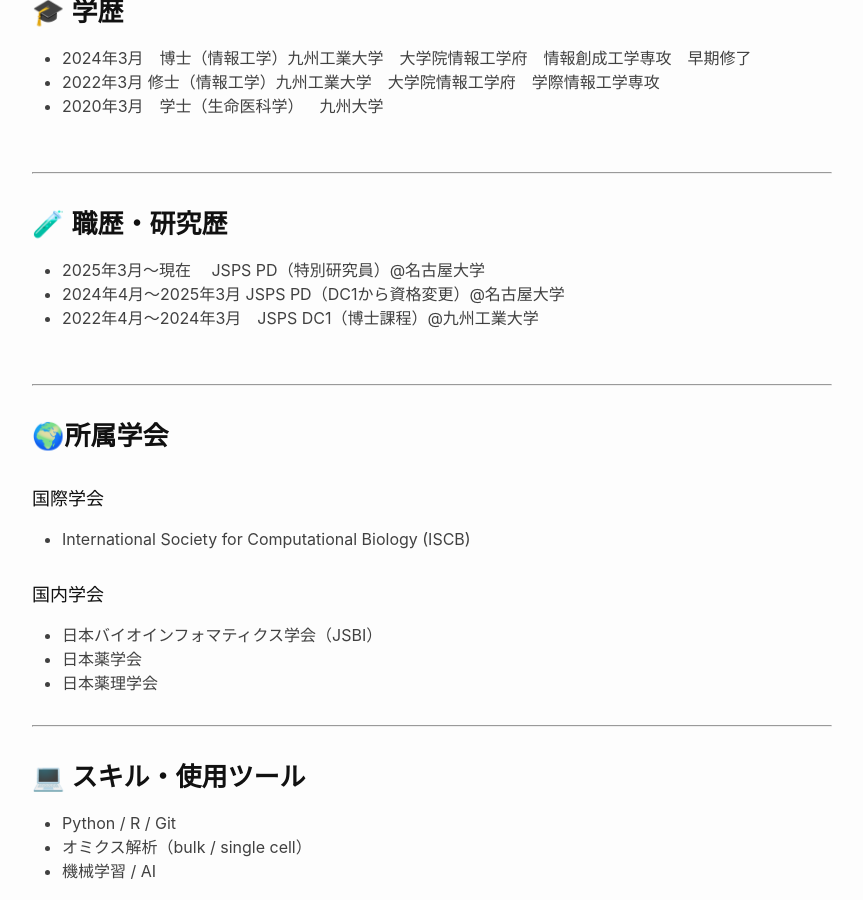
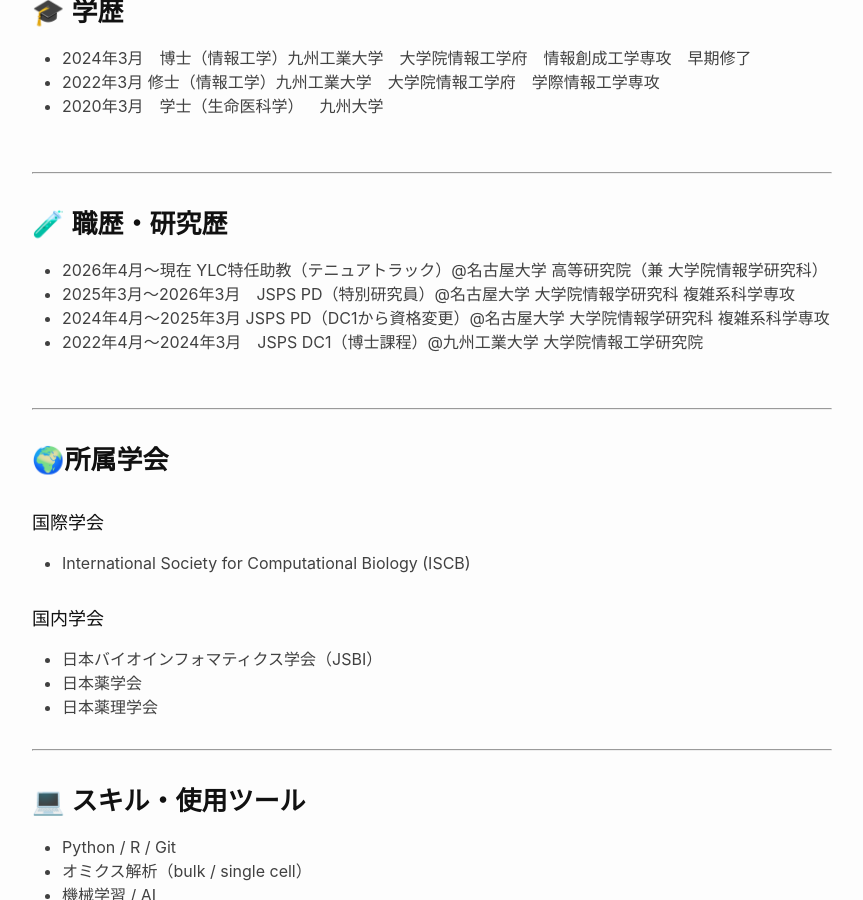
Before and after one commit to satoko-namba/satoko-namba.github.io, a Jekyll site: the page built from about.md, in a window 1280 px wide and 900 px high, scrolled down 1008 px. Shown: the whole window, without its empty margins (208-1071 px from the left). Built offline with Jekyll 4.4.1, drawn with Linux system fonts in a browser that asks for light colours.

Commit message:
Update website :smiley_cat:

```diff
--- a/about.md
+++ b/about.md
@@ -40,9 +40,10 @@ title: 経歴
 ---
 
 ### 🧪 **職歴・研究歴**
-- 2025年3月〜現在      JSPS PD（特別研究員）@名古屋大学
-- 2024年4月〜2025年3月 JSPS PD（DC1から資格変更）@名古屋大学
-- 2022年4月〜2024年3月 JSPS DC1（博士課程）@九州工業大学
+- 2026年4月〜現在 YLC特任助教（テニュアトラック）@名古屋大学 高等研究院（兼 大学院情報学研究科）
+- 2025年3月〜2026年3月 JSPS PD（特別研究員）@名古屋大学 大学院情報学研究科 複雑系科学専攻
+- 2024年4月〜2025年3月 JSPS PD（DC1から資格変更）@名古屋大学 大学院情報学研究科 複雑系科学専攻
+- 2022年4月〜2024年3月 JSPS DC1（博士課程）@九州工業大学 大学院情報工学研究院
 <br>
 
 ---
```
Also changed, not shown: en/about.md (+4 -2 lines).
